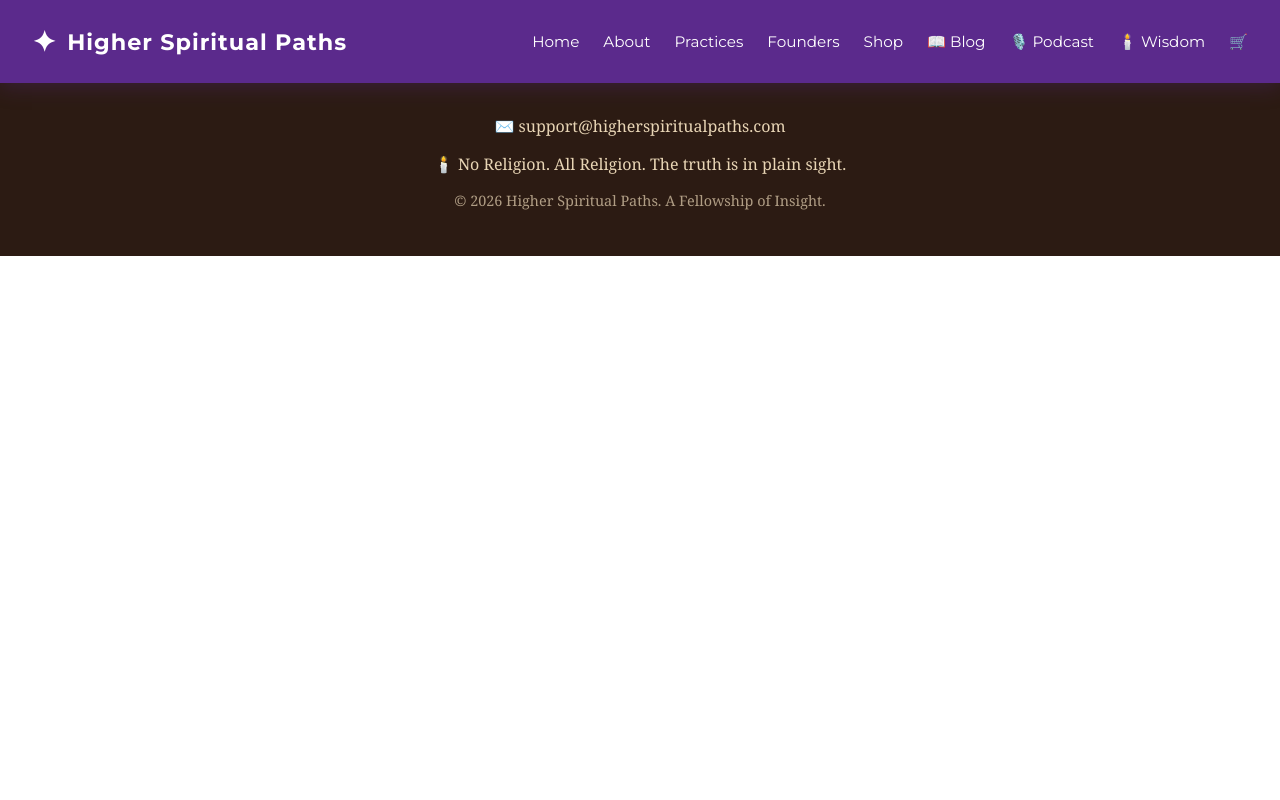
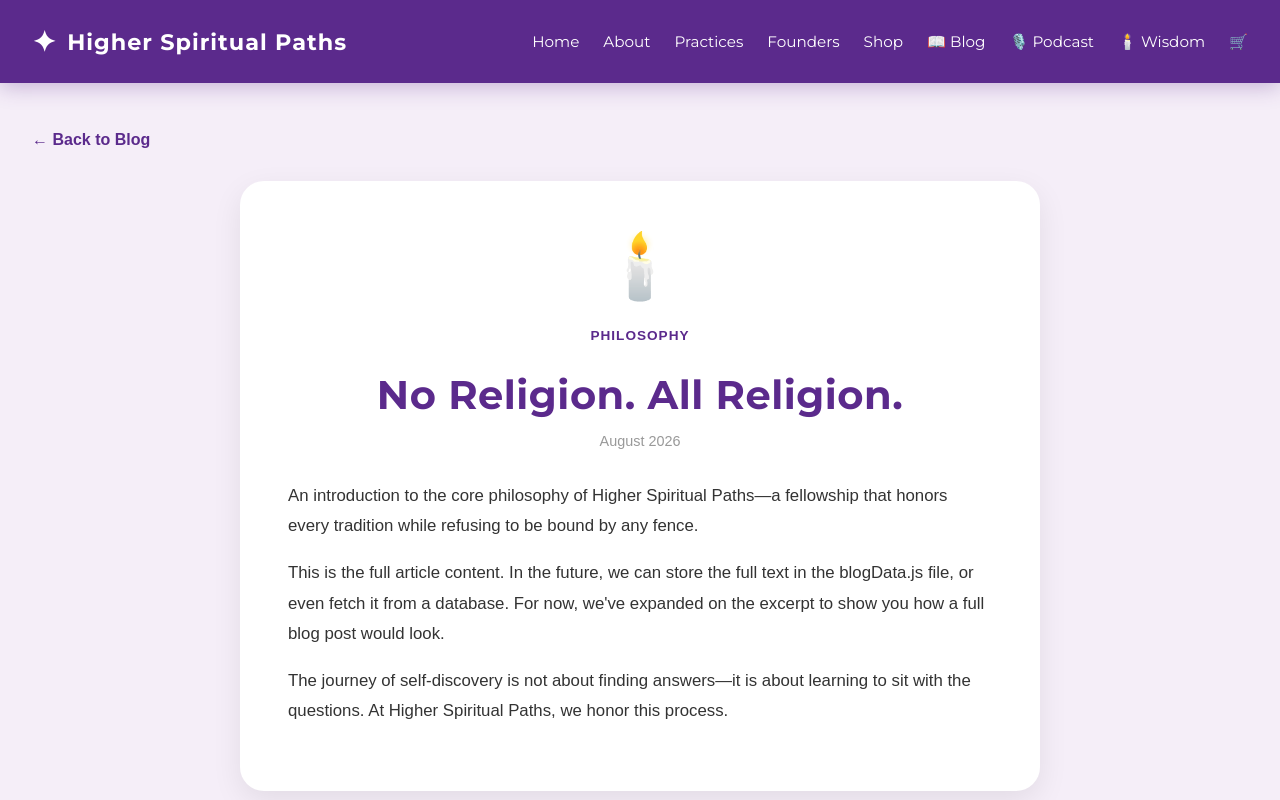
Before and after one commit to ahlife18/higher-spiritual-paths, a React (Create React App) app: page /blog/1 in a window 1280 px wide. Shown: the top 800 px of the page. Built offline with nearby package versions, Linux system fonts and the light colour scheme.

Commit message:
Add files via upload

```diff
--- a/src/App.js
+++ b/src/App.js
@@ -1,4 +1,5 @@
 import { BrowserRouter, Routes, Route } from 'react-router-dom';
+import BlogPost from './components/BlogPost';
 import Podcast from './components/Podcast';
 import Blog from './components/Blog';
 import DailyWisdom from './components/DailyWisdom';
@@ -38,6 +39,7 @@ function App() {
     <BrowserRouter>
       <Navbar cartCount={cart.length} />
       <Routes>
+        <Route path="/blog/:id" element={<BlogPost />} />
         <Route path="/podcast" element={<Podcast />} />
         <Route path="/blog" element={<Blog />} />
         <Route path="/daily-wisdom" element={<DailyWisdom />} />
--- a/src/components/Blog.js
+++ b/src/components/Blog.js
@@ -1,21 +1,46 @@
 import React from 'react';
+import { Link } from 'react-router-dom';
 import { blogPosts } from '../data/blogData';
 
 function Blog() {
+  // Take the first post as the featured one
+  const featured = blogPosts[0];
+  const others = blogPosts.slice(1);
+
   return (
     <div style={styles.container}>
       <h1 style={styles.title}>📖 Blog</h1>
       <p style={styles.subtitle}>Insights, reflections, and spiritual teachings.</p>
 
+      {/* FEATURED POST */}
+      <div style={styles.featuredContainer}>
+        <Link to={`/blog/${featured.id}`} style={styles.featuredLink}>
+          <div style={styles.featuredCard}>
+            <div style={styles.featuredImage}>{featured.image}</div>
+            <div style={styles.featuredContent}>
+              <span style={styles.category}>{featured.category}</span>
+              <h2 style={styles.featuredTitle}>{featured.title}</h2>
+              <p style={styles.featuredExcerpt}>{featured.excerpt}</p>
+              <span style={styles.readMore}>Read Full Article →</span>
+            </div>
+          </div>
+        </Link>
+      </div>
+
+      {/* GRID POSTS */}
       <div style={styles.grid}>
-        {blogPosts.map((post) => (
+        {others.map((post) => (
           <div key={post.id} style={styles.card}>
             <div style={styles.cardImage}>{post.image}</div>
             <span style={styles.category}>{post.category}</span>
-            <h3 style={styles.cardTitle}>{post.title}</h3>
+            <Link to={`/blog/${post.id}`} style={styles.cardTitleLink}>
+              <h3 style={styles.cardTitle}>{post.title}</h3>
+            </Link>
             <p style={styles.cardDate}>{post.date}</p>
             <p style={styles.cardExcerpt}>{post.excerpt}</p>
-            <button style={styles.readBtn}>Read More</button>
+            <Link to={`/blog/${post.id}`} style={styles.readBtn}>
+              Read More
+            </Link>
           </div>
         ))}
       </div>
@@ -41,9 +66,53 @@ const styles = {
     color: '#666',
     marginBottom: '2rem',
   },
+  featuredContainer: {
+    maxWidth: '900px',
+    margin: '0 auto 3rem',
+  },
+  featuredLink: {
+    textDecoration: 'none',
+  },
+  featuredCard: {
+    background: '#fff',
+    borderRadius: '24px',
+    boxShadow: '0 10px 30px rgba(0,0,0,0.08)',
+    display: 'flex',
+    flexWrap: 'wrap',
+    overflow: 'hidden',
+    transition: 'transform 0.3s',
+  },
+  featuredImage: {
+    flex: '1 1 200px',
+    fontSize: '4rem',
+    display: 'flex',
+    alignItems: 'center',
+    justifyContent: 'center',
+    background: '#F5EEF8',
+    padding: '2rem',
+  },
+  featuredContent: {
+    flex: '2 1 300px',
+    padding: '2rem',
+    textAlign: 'left',
+  },
+  featuredTitle: {
+    fontSize: '2rem',
+    color: '#5B2A8C',
+    margin: '0.5rem 0',
+  },
+  featuredExcerpt: {
+    color: '#444',
+    lineHeight: '1.6',
+    marginBottom: '1rem',
+  },
+  readMore: {
+    color: '#5B2A8C',
+    fontWeight: 'bold',
+  },
   grid: {
     display: 'grid',
-    gridTemplateColumns: 'repeat(auto-fit, minmax(300px, 1fr))',
+    gridTemplateColumns: 'repeat(auto-fit, minmax(280px, 1fr))',
     gap: '2rem',
     maxWidth: '1000px',
     margin: '0 auto',
@@ -56,43 +125,47 @@ const styles = {
     textAlign: 'left',
   },
   cardImage: {
-    fontSize: '3rem',
+    fontSize: '2.5rem',
     textAlign: 'center',
     marginBottom: '1rem',
   },
   category: {
-    fontSize: '0.8rem',
+    fontSize: '0.75rem',
     color: '#5B2A8C',
     fontWeight: 'bold',
     textTransform: 'uppercase',
     letterSpacing: '1px',
+    display: 'block',
     marginBottom: '0.5rem',
-    display: 'block',
+  },
+  cardTitleLink: {
+    textDecoration: 'none',
   },
   cardTitle: {
-    fontSize: '1.5rem',
+    fontSize: '1.3rem',
     color: '#5B2A8C',
     marginBottom: '0.5rem',
   },
   cardDate: {
-    fontSize: '0.9rem',
+    fontSize: '0.85rem',
     color: '#999',
     marginBottom: '1rem',
   },
   cardExcerpt: {
-    fontSize: '1rem',
+    fontSize: '0.95rem',
     color: '#444',
     lineHeight: '1.6',
     marginBottom: '1.5rem',
   },
   readBtn: {
+    display: 'inline-block',
     background: '#5B2A8C',
     color: '#fff',
     padding: '0.5rem 1.5rem',
-    border: 'none',
     borderRadius: '20px',
-    cursor: 'pointer',
+    textDecoration: 'none',
     fontWeight: 'bold',
+    fontSize: '0.9rem',
   },
 };
 
--- /dev/null
+++ b/src/components/BlogPost.js
@@ -0,0 +1,102 @@
+import { useParams, Link } from 'react-router-dom';
+import { blogPosts } from '../data/blogData';
+
+function BlogPost() {
+  const { id } = useParams();
+  const post = blogPosts.find((p) => p.id === parseInt(id));
+
+  if (!post) {
+    return <div style={styles.notFound}>Post not found.</div>;
+  }
+
+  return (
+    <div style={styles.container}>
+      <Link to="/blog" style={styles.backBtn}>← Back to Blog</Link>
+      <div style={styles.card}>
+        <div style={styles.heroImage}>{post.image}</div>
+        <span style={styles.category}>{post.category}</span>
+        <h1 style={styles.title}>{post.title}</h1>
+        <p style={styles.date}>{post.date}</p>
+        <div style={styles.content}>
+          <p>{post.excerpt}</p>
+          <p>
+            This is the full article content. In the future, we can store the
+            full text in the blogData.js file, or even fetch it from a database.
+            For now, we've expanded on the excerpt to show you how a full blog
+            post would look.
+          </p>
+          <p>
+            The journey of self-discovery is not about finding answers—it is
+            about learning to sit with the questions. At Higher Spiritual Paths,
+            we honor this process.
+          </p>
+        </div>
+      </div>
+    </div>
+  );
+}
+
+const styles = {
+  container: {
+    padding: '3rem 2rem',
+    background: '#F5EEF8',
+    minHeight: '80vh',
+    fontFamily: 'Arial, sans-serif',
+  },
+  notFound: {
+    textAlign: 'center',
+    padding: '4rem',
+    fontSize: '1.5rem',
+    color: '#888',
+  },
+  backBtn: {
+    display: 'inline-block',
+    marginBottom: '2rem',
+    color: '#5B2A8C',
+    textDecoration: 'none',
+    fontWeight: 'bold',
+    fontSize: '1rem',
+  },
+  card: {
+    maxWidth: '800px',
+    margin: '0 auto',
+    background: '#fff',
+    padding: '3rem',
+    borderRadius: '24px',
+    boxShadow: '0 10px 30px rgba(0,0,0,0.08)',
+  },
+  heroImage: {
+    fontSize: '4rem',
+    textAlign: 'center',
+    marginBottom: '1.5rem',
+  },
+  category: {
+    display: 'block',
+    textAlign: 'center',
+    color: '#5B2A8C',
+    fontWeight: 'bold',
+    textTransform: 'uppercase',
+    letterSpacing: '1px',
+    fontSize: '0.85rem',
+    marginBottom: '0.5rem',
+  },
+  title: {
+    textAlign: 'center',
+    fontSize: '2.5rem',
+    color: '#5B2A8C',
+    marginBottom: '0.5rem',
+  },
+  date: {
+    textAlign: 'center',
+    color: '#999',
+    fontSize: '0.9rem',
+    marginBottom: '2rem',
+  },
+  content: {
+    lineHeight: '1.8',
+    fontSize: '1.05rem',
+    color: '#333',
+  },
+};
+
+export default BlogPost;
--- a/src/data/blogData.js
+++ b/src/data/blogData.js
@@ -3,14 +3,16 @@ export const blogPosts = [
     id: 1,
     title: "No Religion. All Religion.",
     excerpt: "An introduction to the core philosophy of Higher Spiritual Paths—a fellowship that honors every tradition while refusing to be bound by any fence.",
+    fullContent: "This is the full article content for No Religion. All Religion. It goes into much greater detail about the origins of the philosophy, the meaning of 'religare,' and what it truly means to sit at the center of the circle without building fences. This is where the deep teaching lives.",
     date: "August 2026",
     category: "Philosophy",
-    image: "🕯️" // You can replace this with /images/blog1.jpg later
+    image: "🕯️"
   },
   {
     id: 2,
     title: "The Three Plain Truths",
     excerpt: "Exploring the foundational teachings: You Are Not Separate, The Present Is The Door, and Love Is The Law.",
+    fullContent: "The Three Plain Truths are not complex doctrines. They are simple observations about the nature of reality. When you truly see that you are not separate, the way you interact with the world transforms entirely. This article explores each truth in depth.",
     date: "August 2026",
     category: "Teachings",
     image: "🌟"
@@ -19,15 +21,16 @@ export const blogPosts = [
     id: 3,
     title: "Why We Gather",
     excerpt: "The power of meditation, community, and the inward journey. Why seekers from all walks of life find their home here.",
+    fullContent: "We gather because we are wired for connection. Not just connection to each other, but connection to something larger than ourselves. This article explores the ancient tradition of spiritual gathering and how it applies to modern seekers.",
     date: "August 2026",
     category: "Community",
     image: "🌿"
   },
-  // ✨ ADD NEW POSTS BELOW ✨
   {
     id: 4,
     title: "The Power of Stillness",
     excerpt: "In a noisy world, silence is not empty—it is full of answers. Discover how sitting in stillness transforms your daily life.",
+    fullContent: "Stillness is the gateway to insight. When we stop moving, the noise of the mind begins to settle. In the quiet, we find what we have been seeking all along. This post explores practical ways to bring stillness into your daily routine.",
     date: "September 2026",
     category: "Practices",
     image: "🧘"
@@ -36,6 +39,7 @@ export const blogPosts = [
     id: 5,
     title: "Love is the Law",
     excerpt: "All ethical systems converge on one simple truth: widen the circle of care until it includes yourself, your neighbor, and the earth.",
+    fullContent: "Love is not a sentiment. It is the operating system of the universe. When we align our actions with love, we align with the deepest truth. This article breaks down how to practice love as a law, not just an emotion.",
     date: "September 2026",
     category: "Ethics",
     image: "❤️"
@@ -44,6 +48,7 @@ export const blogPosts = [
     id: 6,
     title: "The Doubter's Welcome",
     excerpt: "We don't ask you to believe everything we say. We ask you to be willing to look. This is the invitation for the curious and the questioning.",
+    fullContent: "Doubt is not the enemy of faith—it is the engine of growth. The Doubter's Welcome is a space where questions are honored and certainty is not required. Here, we explore how doubt can actually deepen your spiritual journey.",
     date: "October 2026",
     category: "Community",
     image: "🔍"
```
